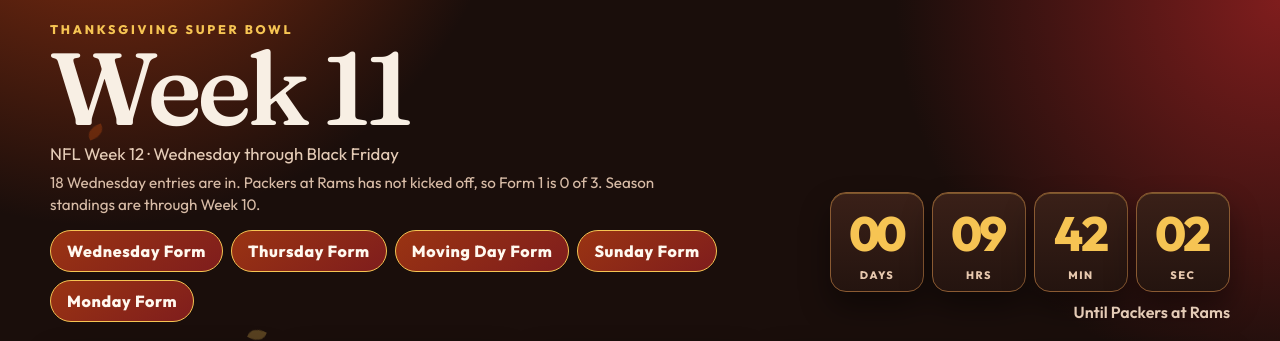
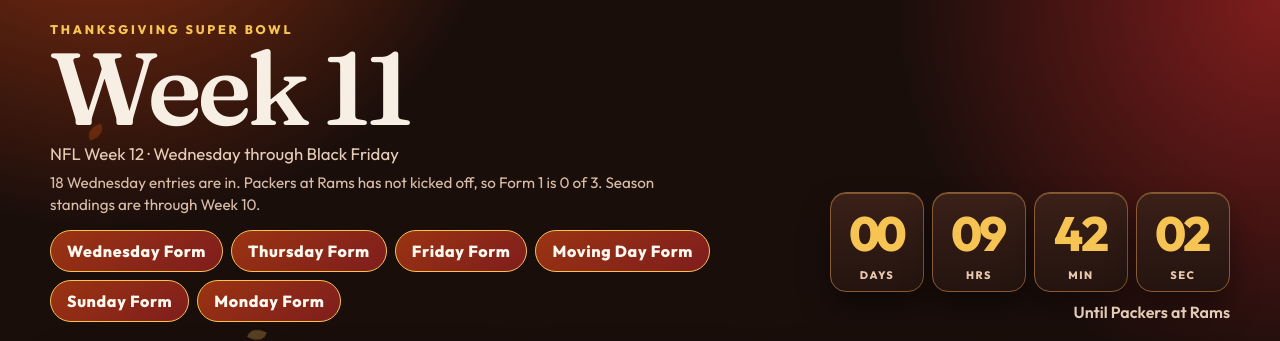
Before and after one commit to nxscire/5x5-standings, a plain HTML site: page index.html in a window 1280 px wide. Shown: the top 341 px of the page. Drawn offline with Linux system fonts and the light colour scheme; a web font is replaced by a local one.

Commit message:
Publish the current standings page.

```diff
--- a/index.html
+++ b/index.html
@@ -341,7 +341,7 @@ table.standings.all-tied tbody tr:nth-child(2) td:first-child { box-shadow: none
 <h1>Week 11</h1>
 <p class="subtitle">NFL Week 12 · Wednesday through Black Friday</p>
 <p class="note">18 Wednesday entries are in. Packers at Rams has not kicked off, so Form 1 is 0 of 3. Season standings are through Week 10.</p>
-<p class="form-links"><a class="form-link" href="https://docs.google.com/forms/d/e/1FAIpQLSdp93AcYYDpvBK1Yo2ymvGTfGi8i8FD1NYvXxI75Yi64AziUg/viewform?usp=sharing&amp;ouid=106774245252108912083" target="_blank" rel="noopener noreferrer">Wednesday Form</a><a class="form-link" href="https://docs.google.com/forms/d/e/1FAIpQLSdpbCcb2mK_9YQE-y8xSY73jvPa0r2OHnwnRTDhylPizloA_Q/viewform" target="_blank" rel="noopener noreferrer">Thursday Form</a><a class="form-link" href="https://docs.google.com/forms/d/e/1FAIpQLSdjz0mj5rUKQH6GHuAsasX-xJ6xotD6T_Vlu-Dv_5U5NeD-iQ/viewform" target="_blank" rel="noopener noreferrer">Moving Day Form</a><a class="form-link" href="https://docs.google.com/forms/d/e/1FAIpQLScQsQHHAPPoJ-uqGarzgBQzdP3YvRY5xs8M382ULBPLS67aRA/viewform" target="_blank" rel="noopener noreferrer">Sunday Form</a><a class="form-link" href="https://docs.google.com/forms/d/e/1FAIpQLSfGTWp0m88HexQC1GHcRk522xKBKLhZIMBwQrldqaglcqtnIw/viewform" target="_blank" rel="noopener noreferrer">Monday Form</a></p>
+<p class="form-links"><a class="form-link" href="https://docs.google.com/forms/d/e/1FAIpQLSdp93AcYYDpvBK1Yo2ymvGTfGi8i8FD1NYvXxI75Yi64AziUg/viewform?usp=sharing&amp;ouid=106774245252108912083" target="_blank" rel="noopener noreferrer">Wednesday Form</a><a class="form-link" href="https://docs.google.com/forms/d/e/1FAIpQLSdpbCcb2mK_9YQE-y8xSY73jvPa0r2OHnwnRTDhylPizloA_Q/viewform" target="_blank" rel="noopener noreferrer">Thursday Form</a><a class="form-link" href="https://docs.google.com/forms/d/e/1FAIpQLSeAk60tsTR82K6Q6CqbhieHZweixdwOaEmVExAz3GpkIdA7JQ/viewform" target="_blank" rel="noopener noreferrer">Friday Form</a><a class="form-link" href="https://docs.google.com/forms/d/e/1FAIpQLSdjz0mj5rUKQH6GHuAsasX-xJ6xotD6T_Vlu-Dv_5U5NeD-iQ/viewform" target="_blank" rel="noopener noreferrer">Moving Day Form</a><a class="form-link" href="https://docs.google.com/forms/d/e/1FAIpQLScQsQHHAPPoJ-uqGarzgBQzdP3YvRY5xs8M382ULBPLS67aRA/viewform" target="_blank" rel="noopener noreferrer">Sunday Form</a><a class="form-link" href="https://docs.google.com/forms/d/e/1FAIpQLSfGTWp0m88HexQC1GHcRk522xKBKLhZIMBwQrldqaglcqtnIw/viewform" target="_blank" rel="noopener noreferrer">Monday Form</a></p>
 </div>
 <div class="clock-wrap">
     <div class="clock" id="clock" aria-label="Countdown to the next holiday kickoff">
```
Also changed, not shown: standings.html (+1 -1 lines).
